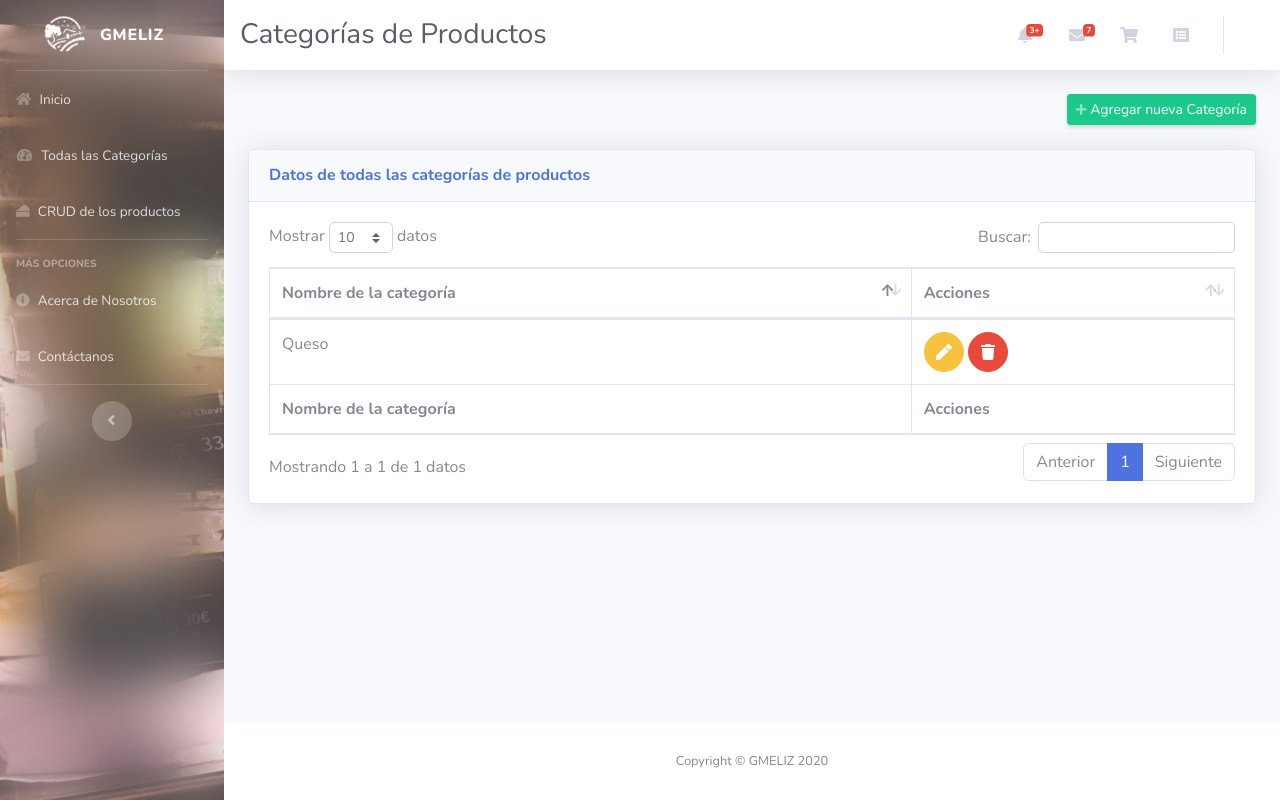
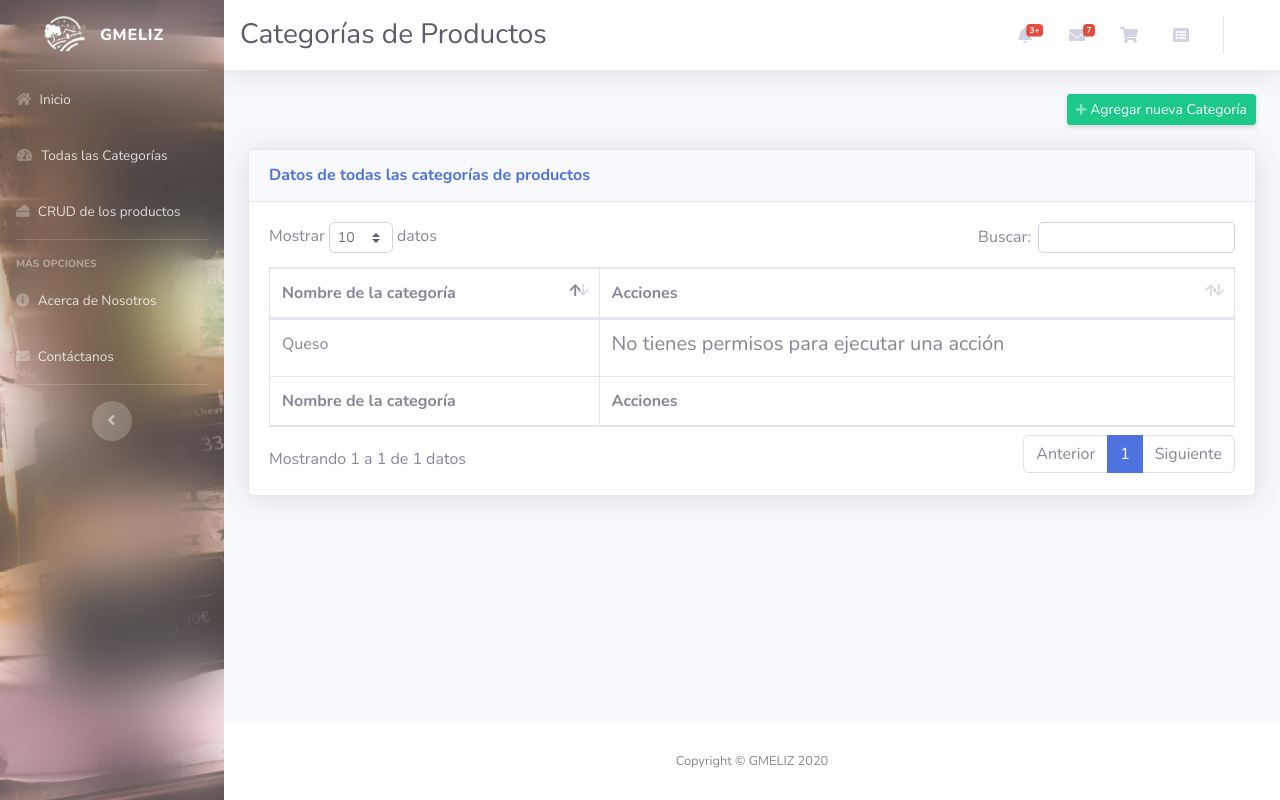
Before and after one commit to FerTecn/GMELIZ, a Django app: template GMELIZ/catalogos/templates/categoriaList.html in a window 1280 px wide. Run offline with Django 5.2, Linux system fonts and the light colour scheme; the template is opened without the code that fills it: values that come from a table or form of the project are taken from there, others are empty; data comes from the database, SQL or seed files in the repository; some libraries are stand-ins or nearby versions.

Commit message:
Agrego bloqueo de acciones si no tiene permisos

```diff
--- a/GMELIZ/catalogos/templates/categoriaList.html
+++ b/GMELIZ/catalogos/templates/categoriaList.html
@@ -44,8 +44,12 @@
                             <tr>
                                 <td>{{item.categoria}}</td>
                                 <td>
-                                    <a href="{% url 'categoriaUpdate' item.pk %}" class="btn btn-warning btn-circle"><i class="fas fa-pen"></i></a>
-                                    <a href="{% url 'categoriaDelete' item.pk %}" class="btn btn-danger btn-circle"><i class="fas fa-trash"></i></a>
+                                    {% if perms.catalogos.change_categoria or perms.catalogos.delete_categoria %}
+                                        <a href="{% url 'categoriaUpdate' item.pk %}" class="btn btn-warning btn-circle"><i class="fas fa-pen"></i></a>
+                                        <a href="{% url 'categoriaDelete' item.pk %}" class="btn btn-danger btn-circle"><i class="fas fa-trash"></i></a>
+                                    {% else %}
+                                        <h5>No tienes permisos para ejecutar una acción</h5>
+                                    {% endif %}
                                 </td>
                             </tr>
                         {% endfor %}
```
